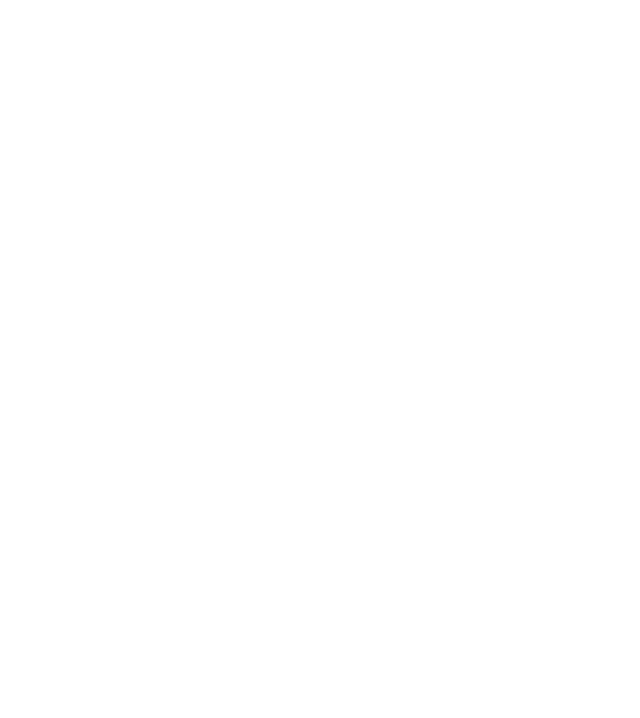
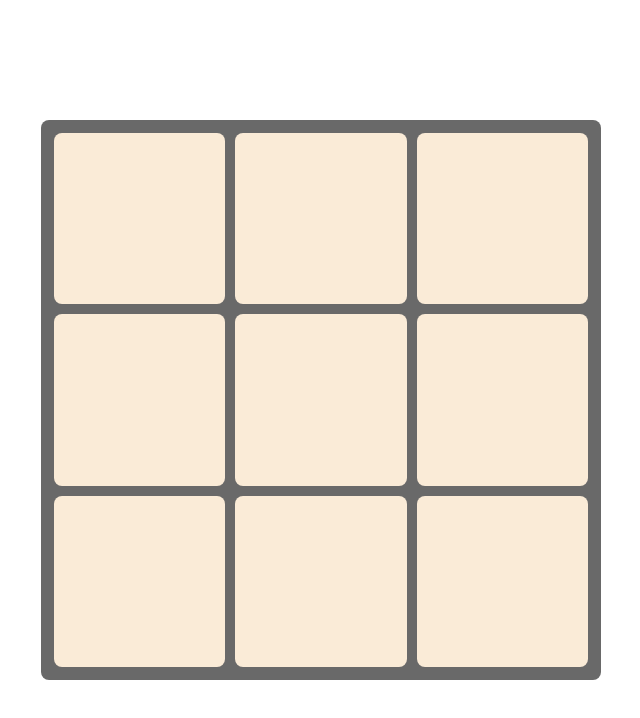
Before and after one commit to Vuqar05/tic-tac-toe, a plain HTML site: page index.html in a window 1280 px wide. Shown: the whole page, without its empty margins (319-959 px from the left). Drawn offline with Linux system fonts and the light colour scheme.

Commit message:
Created the basic looks and connected dom to script Players can put symbols down and also win. Board automatically clears if a player wins

```diff
--- a/index.html
+++ b/index.html
@@ -10,6 +10,16 @@
     <link rel="stylesheet" href="style.css">
 </head>
 <body>
-
+<div class="board">
+    <div class="cell" id="0"></div>
+    <div class="cell" id="1"></div>
+    <div class="cell" id="2"></div>
+    <div class="cell" id="3"></div>
+    <div class="cell" id="4"></div>
+    <div class="cell" id="5"></div>
+    <div class="cell" id="6"></div>
+    <div class="cell" id="7"></div>
+    <div class="cell" id="8"></div>
+</div>
 </body>
 </html>
--- a/script.js
+++ b/script.js
@@ -4,6 +4,27 @@ let player = function (name) {
     let addScore = () => score++
     return {name, getScore, addScore}
 }
+
+const drawer = (function () {
+    const grid = document.querySelectorAll(".cell")
+    grid.forEach(x => x.addEventListener("click", (e) => {
+        let id = e.target.id
+        let row = Math.floor(id / 3)
+        let col = id % 3
+        game.playTurn(row, col)
+    }))
+
+    const fillGrid = function (row, col, symbol) {
+        grid[row*3 + col].innerText = symbol
+    }
+
+    const clearGrid = () => {
+        grid.forEach(e => e.innerText = "")
+    }
+
+    return {fillGrid, clearGrid}
+})()
+
 
 const game = (function () {
     let filler = " "
@@ -60,6 +81,7 @@ const game = (function () {
         }
 
         board[row][col] = player1turn ? "X" : "O"
+        drawer.fillGrid(row, col, player1turn ? "X" : "O")
         player1turn = !player1turn;
 
         let winnerSign = checkWinnerSign()
@@ -70,6 +92,7 @@ const game = (function () {
             console.log(`${winner.name} won!
              \nScore: ${player1.name} - ${player1.getScore()} | ${player2.name} - ${player2.getScore()}`)
             clearBoard()
+            drawer.clearGrid()
         }
         drawGrid()
     }
@@ -78,12 +101,5 @@ const game = (function () {
         board.forEach(row => {
             console.log(row.join("|"))})
     }
-
     return {drawGrid, playTurn, changeNames, checkWinnerSign}
 })()
-
-game.playTurn(0, 0)
-game.playTurn(0, 1)
-game.playTurn(1, 1)
-game.playTurn(1, 2)
-game.playTurn(2, 2)
--- a/style.css
+++ b/style.css
@@ -0,0 +1,40 @@
+* {
+    box-sizing: border-box;
+}
+
+html, body {
+    margin: 0;
+}
+
+body {
+    height: 100vh;
+    width: 100vw;
+    display: flex;
+    justify-content: center;
+    align-items: center;
+}
+
+.board {
+    width: min(70vw, 70vh);
+    height: min(70vw, 70vh);
+    background-color: dimgray;
+    display: grid;
+    grid-template: 1fr 1fr 1fr / 1fr 1fr 1fr;
+    gap: 10px;
+    padding: 1%;
+    border-radius: 8px;
+
+}
+
+.cell {
+    background-color: antiquewhite;
+    border-radius: 8px;
+    display: flex;
+    align-items: center;
+    justify-content: center;
+    font-size: 4rem;
+}
+
+.cell:hover {
+    filter: brightness(.95);
+}
```
